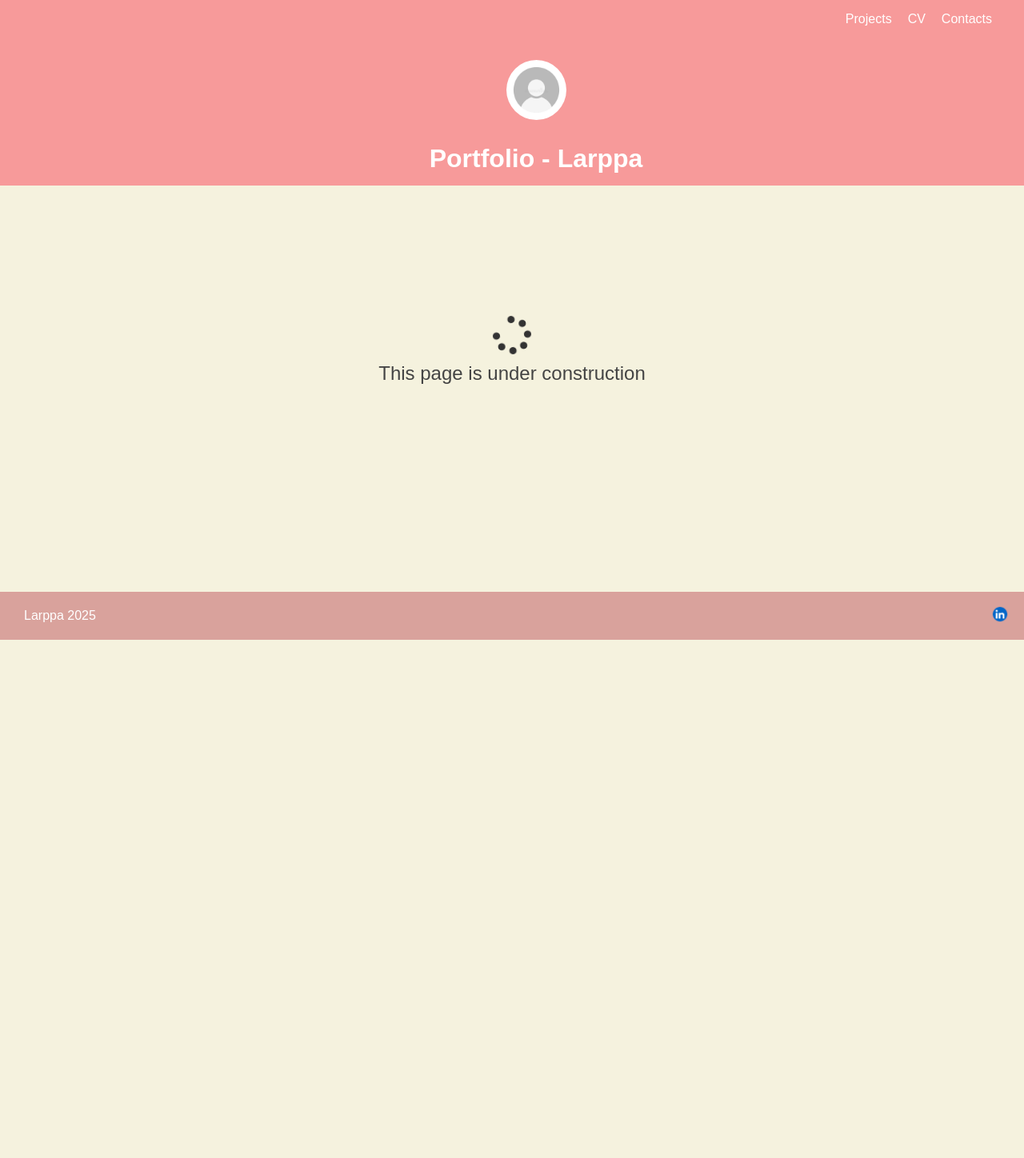
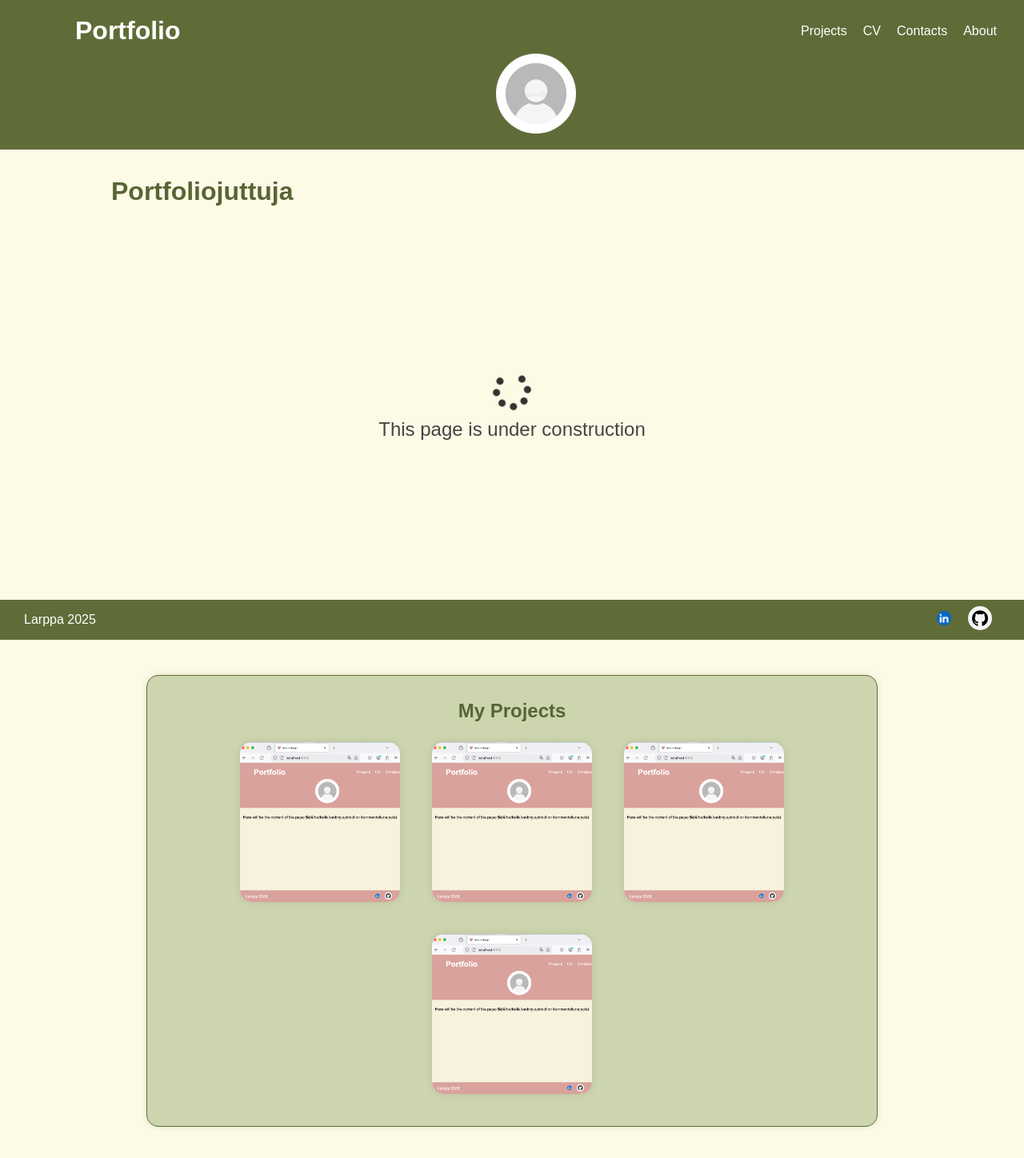
Before and after one commit to lehtio/portfolio, a React (Vite) app in the folder portfolio/: page / in a window 1280 px wide. Shown: the top 1448 px of the page at 80% size. Before the commit the page ends 800 px from the top, so only its background shows below. Built offline with nearby package versions, Linux system fonts and the light colour scheme.

Commit message:
my projects pohja ja visuaalista parantelua

```diff
--- a/portfolio/src/App.css
+++ b/portfolio/src/App.css
@@ -1,11 +1,12 @@
 body {
-  background-color: #f5f2de; /* Khaki-tausta */
-  color: black;
+  background-color: #fdfae6; /* Khaki-tausta */
+  color: #596435;
   margin: 0;
+  height: 100%;
   padding: 0;
   font-family: Arial, sans-serif;
 }
 
 .main-content {
-  padding-top: 100px;
+  padding-top: 200px;
 }
--- a/portfolio/src/App.jsx
+++ b/portfolio/src/App.jsx
@@ -2,6 +2,7 @@ import { useState } from "react";
 import Header from "./components/Header.jsx";
 import Footer from "./components/Footer.jsx";
 import LoadingScreen from "./components/LoadingScreen.jsx";
+import Projects from "./components/Projects.jsx";
 import "./App.css";
 
 function App() {
@@ -9,7 +10,12 @@ function App() {
     <div>
       <Header />
       <div className="main-content">
+      <h1>Portfoliojuttuja</h1>
       <LoadingScreen />
+
+      {/*<LoadingScreen /> */}
+      <p>Here will be the content of the page (tällä hetkellä loading symbol on kommentoituna pois)</p>
+      <Projects />
       </div>
       <Footer />
     </div>
--- a/portfolio/src/components/Footer.jsx
+++ b/portfolio/src/components/Footer.jsx
@@ -17,6 +17,7 @@ export default function Footer() {
           <img src={githubIcon} alt="GitHub" className="icon" />
         </a>
       </div>
+
     </footer>
   );
 }
--- a/portfolio/src/components/Header.jsx
+++ b/portfolio/src/components/Header.jsx
@@ -1,21 +1,50 @@
+import { useState, useEffect } from "react";
 import "../styles/Header.css";
-import profileAvatar from "../images/profile-avatar.webp"; // Tuo kuva
+import profileAvatar from "../images/profile-avatar.webp";
 
 export default function Header() {
+  const [isScrolled, setIsScrolled] = useState(false);
+
+  useEffect(() => {
+    const checkHeaderSize = () => {
+      const header = document.querySelector(".header");
+      if (header) {
+        const headerHeight = header.getBoundingClientRect().height;
+        const screenHeight = window.innerHeight;
+
+        if (headerHeight > screenHeight * 0.30 || window.scrollY > 50) {
+          setIsScrolled(true);
+        } else {
+          setIsScrolled(false);
+        }
+      }
+    };
+
+    window.addEventListener("scroll", checkHeaderSize);
+    window.addEventListener("resize", checkHeaderSize);
+    window.addEventListener("load", checkHeaderSize); // Tarkistaa heti kun sivu latautuu
+
+    checkHeaderSize(); // Tarkistaa heti sivun latauduttua
+
+    return () => {
+      window.removeEventListener("scroll", checkHeaderSize);
+      window.removeEventListener("resize", checkHeaderSize);
+      window.removeEventListener("load", checkHeaderSize);
+    };
+  }, []);
+
   return (
-    <header className="header">
-      <nav>
+    <header className={`header ${isScrolled ? "scrolled" : ""}`}>
+      <nav className="nav-bar">
+        <h1 className="site-title">Portfolio</h1>
         <ul className="nav-links">
           <li>Projects</li>
           <li>CV</li>
           <li>Contacts</li>
+          <li>About</li>
         </ul>
       </nav>
-      <div className="header-content">
-        <img src={profileAvatar} alt="Profile Avatar" className="profile-image" />
-        <h1 className="otsikko">Portfolio - Larppa</h1>
-
-      </div>
+      {!isScrolled && <img src={profileAvatar} alt="Profile Avatar" className="profile-image" />}
     </header>
   );
 }
--- /dev/null
+++ b/portfolio/src/components/Projects.jsx
@@ -0,0 +1,26 @@
+import "../styles/Projects.css";
+import projectImage from "../images/project-image.png"; // Importoidaan kuva
+
+const projects = [
+  { title: "Project 1", image: projectImage },
+  { title: "Project 2", image: projectImage },
+  { title: "Project 3", image: projectImage },
+  { title: "Project 4", image: projectImage },
+
+];
+
+export default function Projects() {
+  return (
+    <div className="main-card">
+      <span className="title">My Projects</span>
+      <div className="cards">
+        {projects.map((project, index) => (
+          <div className="card" key={index}>
+            <span className="card-title">{project.title}</span>
+            <img src={project.image} alt={project.title} />
+          </div>
+        ))}
+      </div>
+    </div>
+  );
+}
--- a/portfolio/src/styles/Footer.css
+++ b/portfolio/src/styles/Footer.css
@@ -1,6 +1,6 @@
 .footer {
     width: 100%;
-    background-color: #d9a29c;
+    background-color: #606c38;
     color: white;
     padding: 15px 30px;
     position: fixed;
@@ -9,6 +9,7 @@
     display: flex;
     justify-content: space-between; /* Teksti vasemmalle, ikonit oikealle */
     align-items: center;
+    height: 20px; /* Kiinteä korkeus */
   }
 
   .footer-text {
@@ -18,16 +19,16 @@
 
   .social-media {
     display: flex;
-    gap: 15px; /* Jättää tilaa ikonien väliin */
+    gap: 15px; /* Väli ikonien välille */
     position: absolute;
-    right: 30px; /* Siirretään footerin sisällä oikealle */
-    bottom: 50%;
-    transform: translateY(50%);
+    right: 100px; /* Siirretään footerin oikeaan laitaan */
   }
 
   .icon {
-    width: 30px;
+    width: 30px; /* Yhtenäinen koko */
     height: 30px;
+    border-radius: 50%; /* Pyöreä muoto */
+    object-fit: cover;
     transition: transform 0.2s ease-in-out;
   }
 
--- a/portfolio/src/styles/Header.css
+++ b/portfolio/src/styles/Header.css
@@ -3,13 +3,28 @@
   position: fixed;
   top: 0;
   left: 0;
-    background-color: #f79a9a;
+  background-color: #606c38;
   color: white;
-    padding: 15px 30px;
+  padding: 20px 30px;
   display: flex;
   flex-direction: column;
   align-items: center;
+  transition: all 0.3s ease-in-out;
   z-index: 1000;
+}
+
+.nav-bar {
+  display: flex;
+  justify-content: space-between;
+  align-items: center;
+  width: 90%;
+  max-width: 1200px;
+}
+
+.site-title {
+  font-size: 2rem;
+  font-weight: bold;
+  margin: 0;
 }
 
 .nav-links {
@@ -18,9 +33,6 @@
   gap: 20px;
   margin: 0;
   padding: 0;
-    position: absolute;
-    top: 15px;
-    right: 100px;
 }
 
 .nav-links li {
@@ -33,23 +45,27 @@
   text-decoration: underline;
 }
 
-  .header-content {
-    text-align: center;
+.profile-image {
+  width: 100px;
+  height: 100px;
+  border-radius: 50%;
+  object-fit: cover;
   margin-top: 10px;
+  transition: opacity 0.3s ease-in-out;
 }
 
-  .profile-image {
-    width: 75px;
-    height: 75px;
-    border-radius: 50%;
-    object-fit: cover;
-    margin-bottom: 5px;
-    margin-top: 50px;
+/* Kun header vie yli 25% näytöstä TAI skrollataan alas */
+.header.scrolled {
+  flex-direction: row;
+  justify-content: space-between;
+  padding: 10px 30px;
+  height: 60px;
 }
 
-  .otsikko {
-    font-size: 2rem;
-    font-weight: bold;
-    text-align: center;
-    margin-bottom: 0px;
+.header.scrolled .profile-image {
+  display: none; /* Profiilikuva katoaa */
 }
+
+.header.scrolled .site-title {
+  font-size: 1.5rem; /* Pienempi otsikko */
+}
--- /dev/null
+++ b/portfolio/src/styles/Projects.css
@@ -0,0 +1,85 @@
+body {
+    background-color: #faedcd;
+    font-family: Arial, sans-serif;
+    margin: 0;
+    padding: 0;
+    background-size: cover;
+    display: flex;
+    justify-content: center;
+    align-items: center;
+    min-height: 100vh;
+
+  }
+
+  .main-card {
+    display: flex;
+    justify-content: center;
+    align-items: center;
+    flex-direction: column;
+    position: relative;
+    max-width: 85%;
+    padding: 30px;
+    border-radius: 15px;
+    box-shadow: 0 0 10px rgba(0, 0, 0, 0.1);
+    background-color: #ccd5ae;
+    border: 1px solid #606c38;
+    margin: 50px auto;
+    margin-bottom: 100px;
+
+  }
+
+  .title {
+    font-size: 24px;
+    font-weight: bold;
+    margin-bottom: 15px;
+  }
+
+  .cards {
+    display: flex;
+    flex-wrap: wrap;
+    justify-content: center;
+    align-items: center;
+    gap: 20px;
+  }
+
+  .card {
+    position: relative;
+    width: 200px;
+    height: 200px;
+    box-shadow: 0 0 10px rgba(0, 0, 0, 0.1);
+    border-radius: 15px;
+    background-color: white;
+    margin: 10px;
+    display: flex;
+    justify-content: center;
+    align-items: center;
+    font-size: 20px;
+    color: #606c38;
+    transition: all 0.3s;
+    cursor: pointer;
+  }
+
+  .card img {
+    width: 100%;
+    height: 100%;
+    object-fit: cover;
+    border-radius: 15px;
+  }
+
+  .card:hover {
+    scale: 1.1;
+    border: 1px solid #606c38;
+    background: #606c38;
+  }
+
+  .card:hover img {
+    filter: blur(2px);
+  }
+
+  .card-title {
+    position: absolute;
+    opacity: 0;
+    transition: opacity 0.3s;
+    color: 606c38;
+    font-size: 1.2rem;
+  }
```
Also changed, not shown: portfolio/src/images/project-image.png (added), 1 other file (tests, documents, lock files or other folders). Lines whose indentation alone changed are shown as unchanged.
